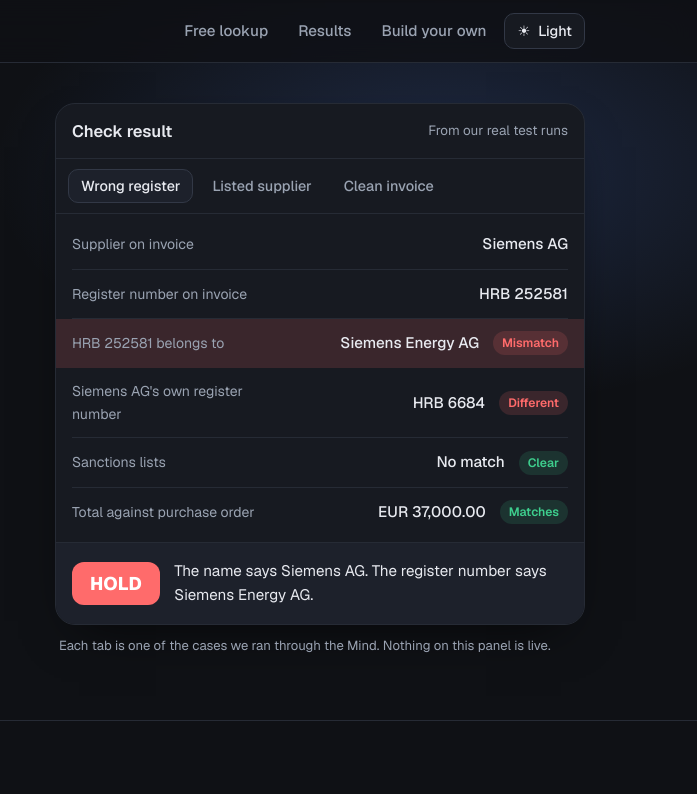
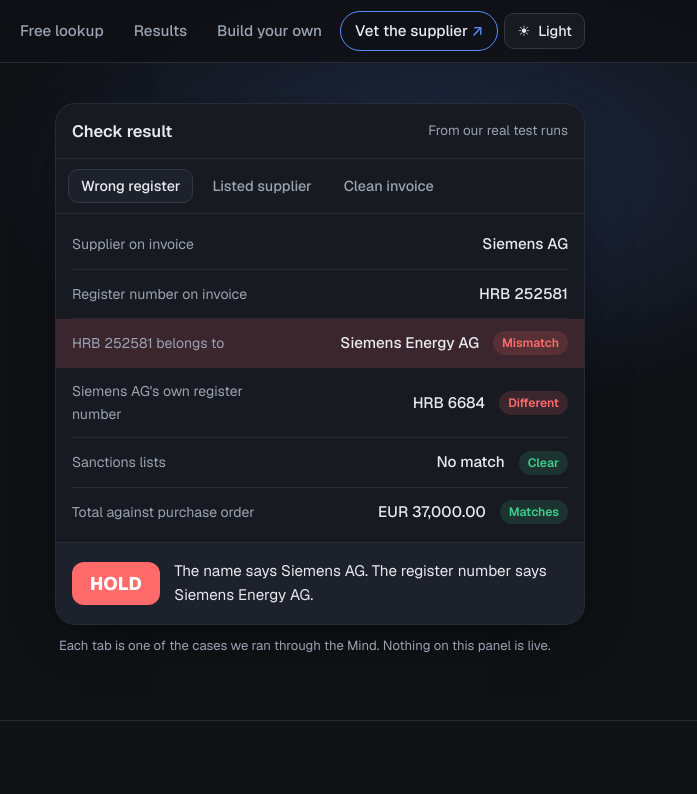
Before and after one commit to investor567768/telegraph-supplier-detective, a plain HTML site: page index.html in a window 1280 px wide. Shown: the top 794 px of the page, 583-1280 px from the left. Drawn offline with nearby package versions, Linux system fonts and the light colour scheme.

Commit message:
Add Vet the supplier link to the header
Co-Authored-By: Claude Opus 5.5 <noreply@anthropic.com>

Claude-Session: https://claude.ai/code/session_017c6snXaRPoorHM1YbgyLtT

```diff
--- a/index.html
+++ b/index.html
@@ -49,6 +49,10 @@
   .nav a:hover { color:var(--text); background:var(--surface); }
   .theme { appearance:none; border:1px solid var(--line-2); background:var(--surface); color:var(--text); border-radius:10px; padding:8px 12px; font:500 .9rem 'Geist',sans-serif; cursor:pointer; display:flex; gap:8px; align-items:center; }
   .theme:hover { border-color:var(--accent); }
+  .nav a.vet { color:var(--text); border:1px solid var(--accent); border-radius:999px; padding:7px 14px; white-space:nowrap; }
+  .nav a.vet span { color:var(--accent); }
+  .nav a.vet:hover { background:var(--surface); }
+  .nav a.vet:focus-visible { outline:2px solid var(--accent); outline-offset:2px; }
   @media (max-width:640px){ .nav a.opt { display:none; } }
 
   /* hero */
@@ -176,6 +180,7 @@
       <a class="opt" href="#lookup">Free lookup</a>
       <a class="opt" href="#results">Results</a>
       <a class="opt" href="#setup">Build your own</a>
+      <a class="vet" href="https://supplier-buyer-check.vercel.app" title="Check a marketplace supplier before you pay">Vet the supplier <span aria-hidden="true">↗</span></a>
       <button class="theme" id="theme" type="button" aria-label="Switch between dark and light mode"><span id="themeIcon">☀</span><span id="themeText">Light</span></button>
     </nav>
   </div>
```
